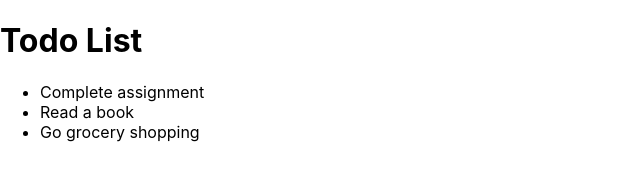
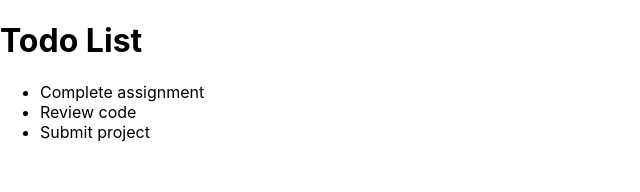
Before and after one commit to Samelo01/react-todo, a React (Create React App) app: page / in a window 1280 px wide. Shown: the top 192 px of the page, without its empty margins (0-640 px from the left). Built offline with nearby package versions, Linux system fonts and the light colour scheme.

Commit message:
Initial commit

```diff
--- a/src/App.js
+++ b/src/App.js
@@ -2,8 +2,8 @@ import * as React from 'react';
 
 const todoList = [
   { id: 1, title: "Complete assignment" },
-  { id: 2, title: "Read a book" },
-  { id: 3, title: "Go grocery shopping" },
+  { id: 2, title: "Review code" },
+  { id: 3, title: "Submit project" }
 ];
 
 function App() {
```
